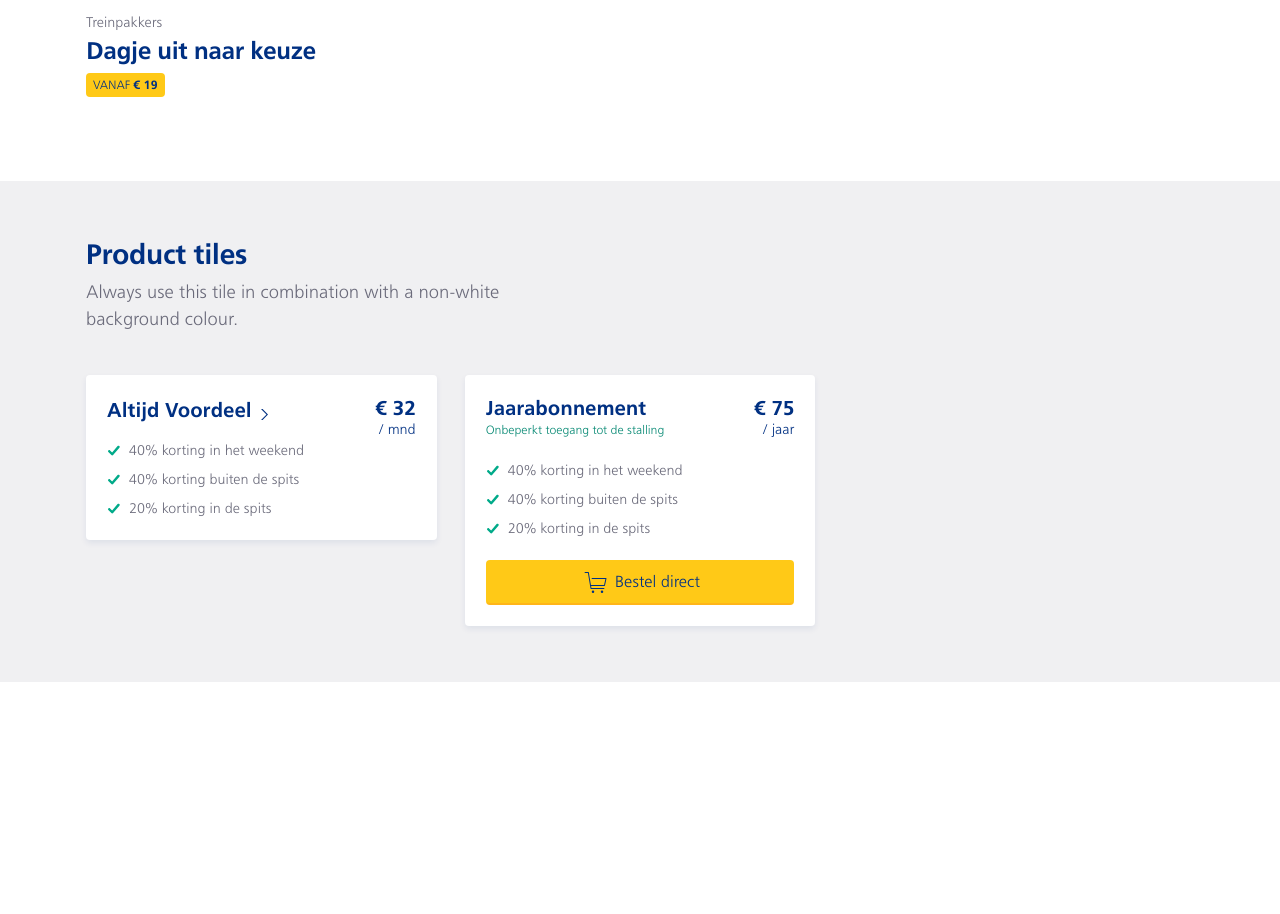
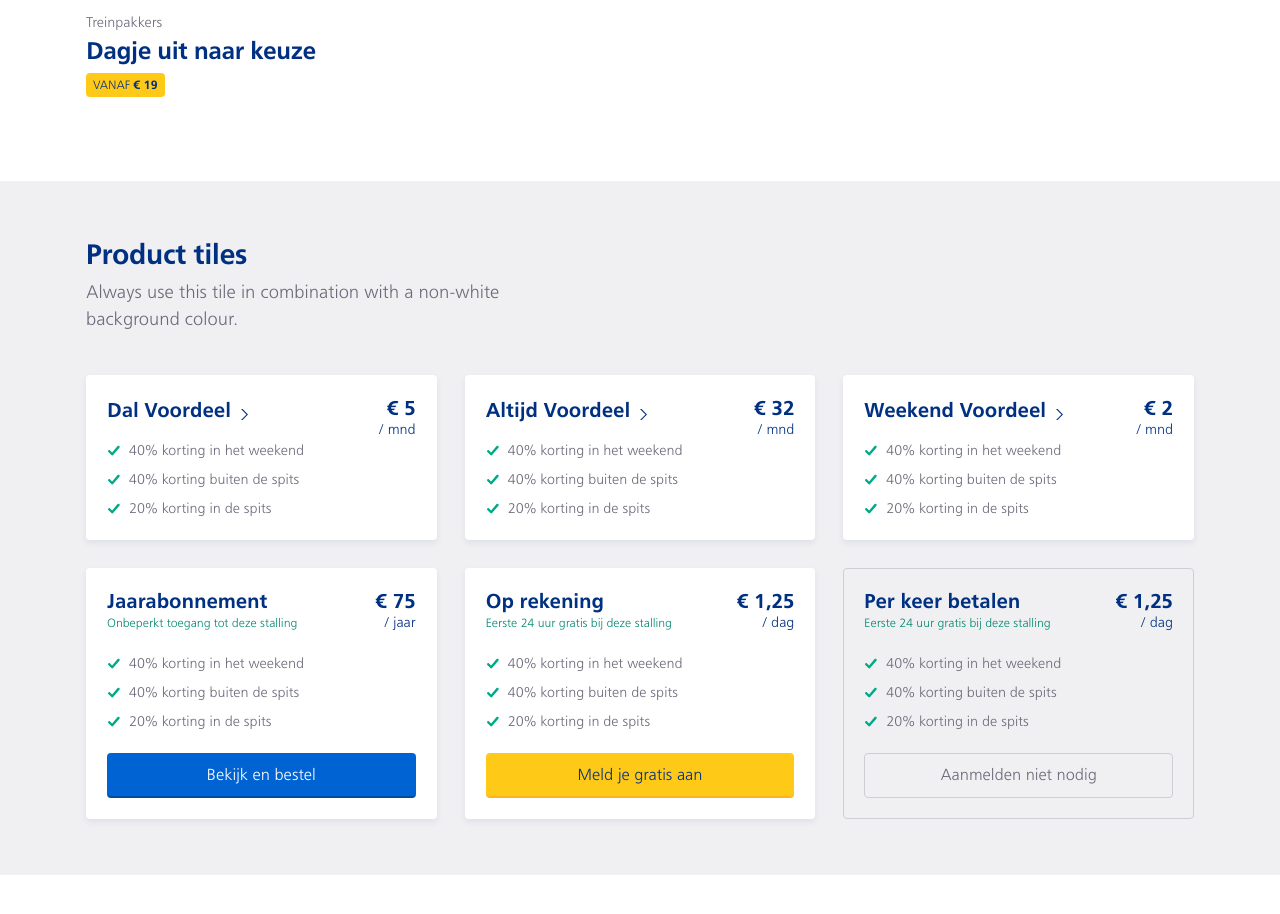
Before and after one commit to tdenheld/ns-design, a Jekyll site: the page built from _posts/2020-01-01-tiles.html, in a window 1280 px wide and 1400 px high, scrolled down 1061 px. Shown: the part 469-1383 px from the top of the window. Built offline with Jekyll 4.4.1, drawn with Linux system fonts in a browser that asks for light colours; some web fonts are replaced; before the commit the page ends 2268 px from its top, so only the background shows below that.

Commit message:
add extra tiles

```diff
--- a/_includes/product-tile.html
+++ b/_includes/product-tile.html
@@ -45,7 +45,7 @@
 
         {% if include.cta %}
         <div class="mt-3 self-end">
-            <button class="button button--brand button--buy w-100">{{ include.cta }}</button>
+            <button class="button {{ include.button }} w-100">{{ include.cta }}</button>
         </div>
         {% endif %}
     </div>
--- a/_posts/2020-01-01-tiles.html
+++ b/_posts/2020-01-01-tiles.html
@@ -104,8 +104,22 @@ subscription:
         </header>
         <div class="g g-2@m g-3@xl gap-4">
             {% include product-tile.html
+                title="Dal Voordeel"
+                price="5"
+                period="mnd"
+                details=page.subscription.details
+            %}
+
+            {% include product-tile.html
                 title="Altijd Voordeel"
                 price="32"
+                period="mnd"
+                details=page.subscription.details
+            %}
+
+            {% include product-tile.html
+                title="Weekend Voordeel"
+                price="2"
                 period="mnd"
                 details=page.subscription.details
             %}
@@ -114,9 +128,29 @@ subscription:
                 title="Jaarabonnement"
                 price="75"
                 period="jaar"
-                message="Onbeperkt toegang tot de stalling"
+                message="Onbeperkt toegang tot deze stalling"
                 details=page.subscription.details
-                cta="Bestel direct"
+                cta="Bekijk en bestel"
+            %}
+
+            {% include product-tile.html
+                title="Op rekening"
+                price="1,25"
+                period="dag"
+                message="Eerste 24 uur gratis bij deze stalling"
+                details=page.subscription.details
+                cta="Meld je gratis aan"
+                button="button--brand"
+            %}
+
+            {% include product-tile.html
+                class="product-tile--read-only"
+                title="Per keer betalen"
+                price="1,25"
+                period="dag"
+                message="Eerste 24 uur gratis bij deze stalling"
+                details=page.subscription.details
+                cta="Aanmelden niet nodig"
             %}
         </div>
     </div>
--- a/_sass/components.tiles.scss
+++ b/_sass/components.tiles.scss
@@ -124,6 +124,34 @@
     }
 }
 
+.product-tile--read-only {
+    cursor: default;
+
+    &:before {
+        box-shadow: none;
+        border: 1px solid $ns-grey-80;
+        background: transparent;
+    }
+
+    &:hover {
+        transform: none;
+
+        &:before {
+            box-shadow: none;
+            border: 1px solid $ns-grey-80;
+            transform: none;
+        }
+    }
+
+    .button {
+        box-shadow: none;
+        border: 1px solid $ns-grey-80;
+        background-color: transparent;
+        color: $ns-grey-40;
+        cursor: default;
+    }
+}
+
 .product-tile__grid {
     display: flex;
     justify-content: space-between;
```
